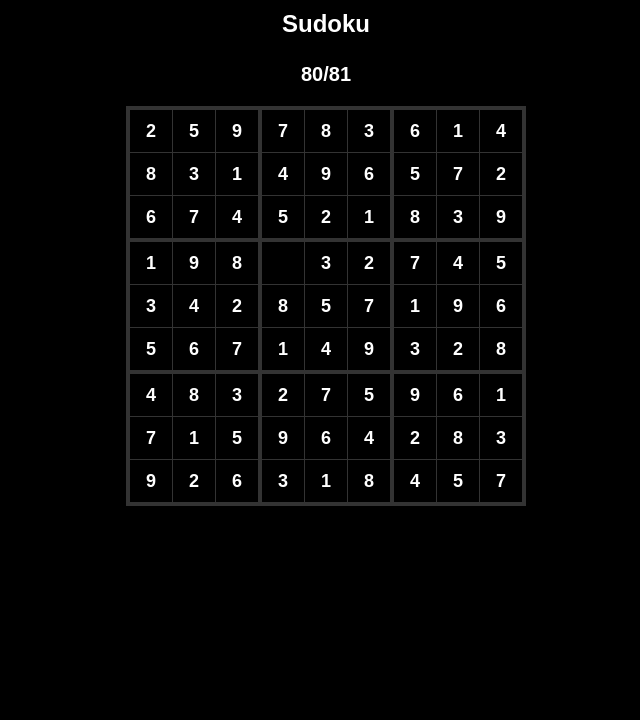
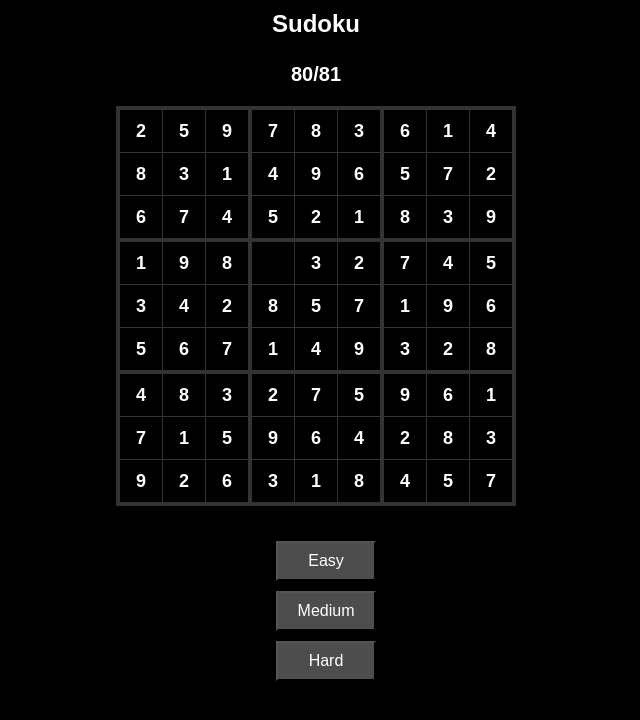
Before and after one commit to ViniHallmann/Sudoku, a Flask app: page / in a window 1280 px wide. Shown: the top 720 px of the page, without its empty margins (314-954 px from the left). Run offline with Flask 3, Linux system fonts and the light colour scheme.

Commit message:
09.10 - 23:45

```diff
--- a/app.py
+++ b/app.py
@@ -3,8 +3,8 @@ from display_matrix import DisplayMatrix
 from check_matrix import CheckMatrix
 from flask import Flask, render_template, request, redirect, url_for, flash, session, jsonify
 
-app =  Flask(__name__)
-#Toda pagina tem um route e uma função
+app = Flask(__name__)
+
 @app.route("/")
 def homepage():
     SIZE = 9
@@ -15,28 +15,42 @@ def homepage():
     display = DisplayMatrix(SIZE, matrix.grid)
     display_answer = DisplayMatrix(SIZE, matrix.grid)
     display.Reveal_Numbers(80)
+
+    return render_template('index.html', grid_data=display.Get_Grid_Data())
+
+@app.route('/processar', methods=['POST'])
+def option():
+    data = request.get_json()
+    difficulty = data.get('difficulty')
+    SIZE = 9
+    matrix = CreateMatrix(SIZE)
+    matrix.Initialize_Grid()
+    matrix.Fill_Grid()
+
+    display = DisplayMatrix(SIZE, matrix.grid)
+
+    if difficulty == 1:
+        print('FÁCIL')
+        display.Reveal_Numbers(70)
+    elif difficulty == 2:
+        display.Reveal_Numbers(50)
+    elif difficulty == 3:
+        display.Reveal_Numbers(30)
+
     grid_data = display.Get_Grid_Data()
-    print("GRID COM NUMEROS ESCONDIDOS")
-    for i in range (9):
-        print(grid_data[i])
-    return render_template( 'index.html', grid_data = grid_data )
 
-@app.route( '/check_solution', methods=['POST'] )
+    return jsonify(grid_data=grid_data)
+
+
+@app.route('/check_solution', methods=['POST'])
 def checkSolution():
     grid = request.json['grid']
-    print("GRID QUE O JSON RETORNOU")
-    for i in range (9):
-        print(grid[i])
     CM = CheckMatrix(9, grid)
 
-    print(CM.Is_Valid_Solution())
     if CM.Is_Valid_Solution():
-        print("Solução válida")
-        return jsonify( { 'message': 'Valid Solution' } ), 200
+        return jsonify({'message': 'Valid Solution'}), 200
     else:
-        print("Solução inválida")
-        return jsonify( { 'message': 'Invalid Solution' } ), 200
+        return jsonify({'message': 'Invalid Solution'}), 200
 
 if __name__ == "__main__":
-    #homepage()
-    app.run( debug = True )
+    app.run(debug=True)
--- a/static/scripts/script.js
+++ b/static/scripts/script.js
@@ -125,5 +125,39 @@ document.addEventListener('DOMContentLoaded', function() {
     }
 
     updateSudokuStatus();
-    cells.setAttribute('contentEditable', 'true');
+
+    document.querySelector('.button-easy').addEventListener('click', function() {
+        fetch('/processar', {
+            method: 'POST',
+            headers: {
+                'Content-Type': 'application/json'
+            },
+            body: JSON.stringify({ difficulty: 1 })
+        })
+        .then(function(response) {
+            if (response.ok) {
+                return response.json();
+            }
+        })
+        .then(function(data) {
+           //  updateGrid(data.grid_data);
+        });
+    });
+
+
+    document.querySelector('.button-medium').addEventListener('click', function() {
+        alert('Você clicou no botão "Médio"');
+    });
+
+    document.querySelector('.button-hard').addEventListener('click', function() {
+        alert('Você clicou no botão "Difícil"');
+    });
+
+    /*function updateGrid(newGridData) {
+        var cells = document.querySelectorAll('.sudoku_cel');
+        for (var i = 0; i < cells.length; i++) {
+            cells[i].textContent = newGridData[i];
+        }
+    }  */
+
 });
--- a/static/styles.css
+++ b/static/styles.css
@@ -14,11 +14,13 @@ body {
 
     .container {
         display: flex;
+        flex-direction: column;
         align-items: center;
     }
 
     .sudoku_container {
         flex: 1;
+        margin-right: 20px;
     }
 
     .sudoku_status {
@@ -67,3 +69,26 @@ body {
     .primary-cell{
         background-color: rgb(153, 150, 150);
     }
+
+    /* Alinhamento da div dos botões */
+    .buttons {
+        display: flex;
+        flex-direction: column;
+        align-items: left;
+        margin-top: 10px;
+    }
+
+/* Style dos botões */
+.button-easy,
+.button-medium,
+.button-hard {
+    width: 100px;
+    height: 40px;
+    text-align: center;
+    font-size: 16px;
+    padding: 5px;
+    margin: 5px 0;
+    background-color: #4e4d4d;
+    color: white;
+    cursor: pointer;
+}
--- a/templates/index.html
+++ b/templates/index.html
@@ -1,28 +1,35 @@
 <!DOCTYPE html>
 <html>
+
 <head>
     <title>Meu Sudoku </title>
     <link rel="stylesheet" href="{{ url_for('static', filename='styles.css') }}">
     <script src="static/scripts/script.js"></script>
 </head>
+
 <body>
-    <div class = "container">
-        <div class = "sudoku_container">
+    <div class="container">
+        <div class="sudoku_container">
             <h1>Sudoku</h1>
             <div class="sudoku_status">
                 <p id="filled_cells"></p>
             </div>
-                <table id="sudoku_table" class ="sudoku_grid">
+            <table id="sudoku_table" class="sudoku_grid">
                 {% for row in grid_data %}
                 <tr>
                     {% for cell in row %}
-                                <td class ="sudoku_cel" contentEditable="true" colspan="1">{{ cell }}</td>
+                    <td class="sudoku_cel" contentEditable="true" colspan="1">{{ cell }}</td>
                     {% endfor %}
                 </tr>
                 {% endfor %}
             </table>
-
+        </div>
+        <div class="buttons">
+            <button class="button-easy">Easy</button>
+            <button class="button-medium">Medium</button>
+            <button class="button-hard">Hard</button>
         </div>
     </div>
 </body>
+
 </html>
```
Lines whose indentation alone changed are shown as unchanged.
